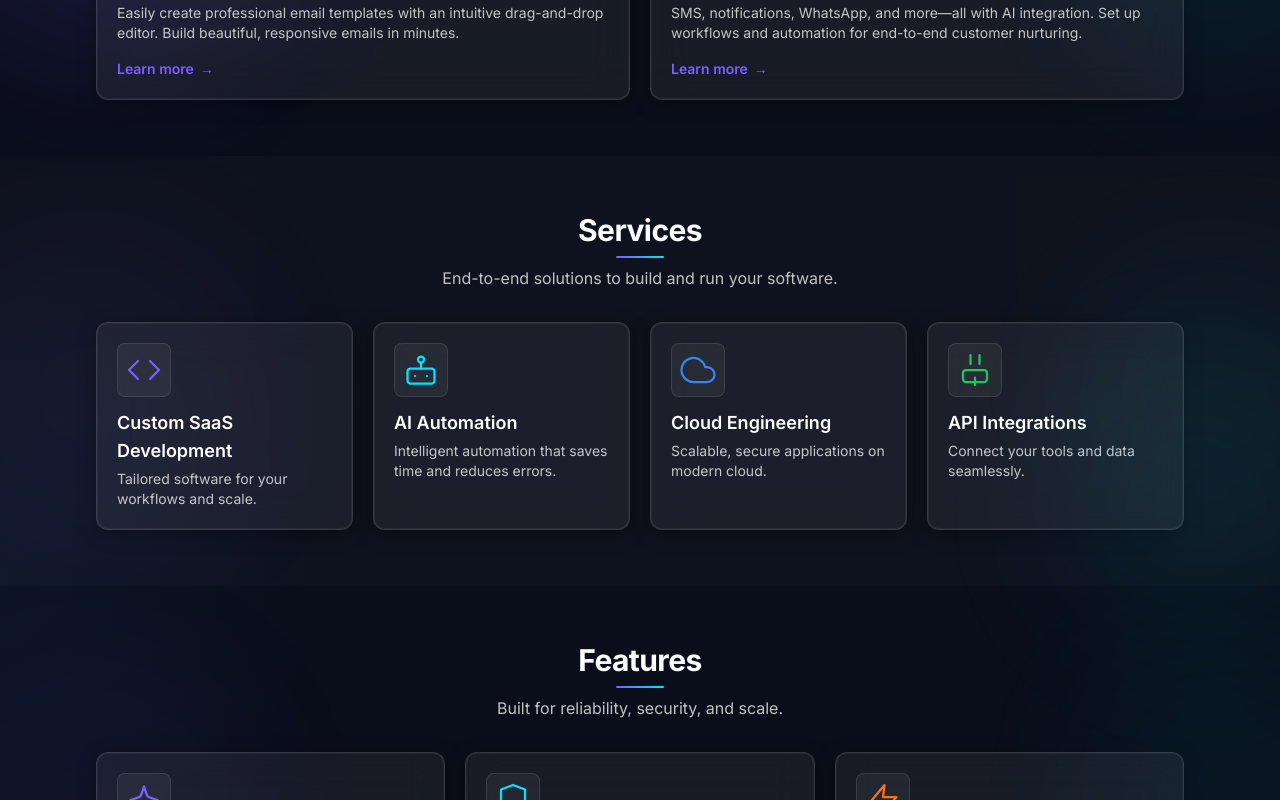
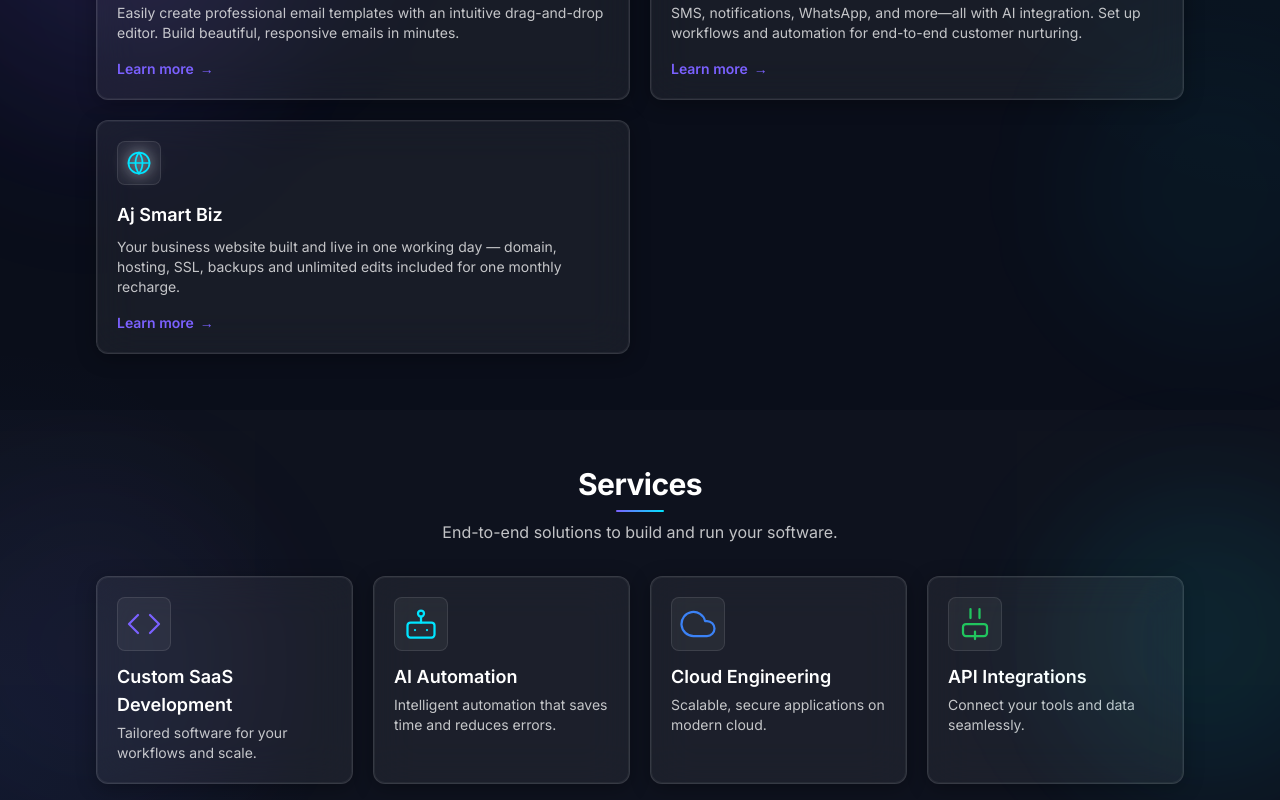
Before and after one commit to ajay123-aj/aj-technology-web, a Next.js app: page / in a window 1280 px wide. Shown: the part 840-1640 px from the top of the page. Built offline with nearby package versions, Linux system fonts and the light colour scheme; no server answers.

Commit message:
add aj smart biz product

```diff
--- a/src/app/page.tsx
+++ b/src/app/page.tsx
@@ -10,6 +10,7 @@ import { motion } from "framer-motion";
 const PRODUCTS = [
   { title: "AJ Email Editor", description: "Easily create professional email templates with an intuitive drag-and-drop editor. Build beautiful, responsive emails in minutes.", iconType: "workflow" as const, href: "https://mail.ajtechhub.com/" },
   { title: "Customer Nurturing", description: "SMS, notifications, WhatsApp, and more—all with AI integration. Set up workflows and automation for end-to-end customer nurturing.", iconType: "chat" as const, href: "https://nurturing.ajtechhub.com/" },
+  { title: "Aj Smart Biz", description: "Your business website built and live in one working day — domain, hosting, SSL, backups and unlimited edits included for one monthly recharge.", iconType: "globe" as const, href: "https://smart-biz.ajtechhub.com/" },
 ];
 
 export default function Home() {
--- a/src/app/products/layout.tsx
+++ b/src/app/products/layout.tsx
@@ -1,7 +1,7 @@
 import type { Metadata } from "next";
 
 const productsDescription =
-  "Explore our AI-powered SaaS products: AJ Email Editor for drag-and-drop email templates, Customer Nurturing for SMS, WhatsApp, and AI workflows.";
+  "Explore our AI-powered SaaS products: AJ Email Editor for drag-and-drop email templates, Customer Nurturing for SMS, WhatsApp, and AI workflows, and Aj Smart Biz for a fully managed business website live in one working day.";
 
 export const metadata: Metadata = {
   title: "Products",
--- a/src/app/products/page.tsx
+++ b/src/app/products/page.tsx
@@ -6,6 +6,7 @@ import Footer from "@/components/Footer";
 const products = [
   { title: "AJ Email Editor", description: "Easily create professional email templates with an intuitive drag-and-drop editor. Build beautiful, responsive emails in minutes.", iconType: "workflow" as const, href: "https://mail.ajtechhub.com/" },
   { title: "Customer Nurturing", description: "SMS, notifications, WhatsApp, and more—all with AI integration. Set up workflows and automation for end-to-end customer nurturing.", iconType: "chat" as const, href: "https://nurturing.ajtechhub.com/" },
+  { title: "Aj Smart Biz", description: "Your business website built and live in one working day — domain, hosting, SSL, backups and unlimited edits included for one monthly recharge.", iconType: "globe" as const, href: "https://smart-biz.ajtechhub.com/" },
 ];
 
 export default function Products() {
--- a/src/components/Icons.tsx
+++ b/src/components/Icons.tsx
@@ -51,6 +51,16 @@ export function IconAnalytics({ className = "w-10 h-10", color = iconColors.oran
     <svg className={className} viewBox="0 0 24 24" fill="none" stroke={color} strokeWidth="1.5" strokeLinecap="round" strokeLinejoin="round">
       <path d="M3 3v18h18" />
       <path d="M18 17V9M13 17V5M8 17v-3" />
+    </svg>
+  );
+}
+
+export function IconGlobe({ className = "w-10 h-10", color = iconColors.cyan }: { className?: string; color?: string }) {
+  return (
+    <svg className={className} viewBox="0 0 24 24" fill="none" stroke={color} strokeWidth="1.5" strokeLinecap="round" strokeLinejoin="round">
+      <circle cx="12" cy="12" r="9" />
+      <path d="M3 12h18" />
+      <path d="M12 3a15 15 0 0 1 0 18a15 15 0 0 1 0-18z" />
     </svg>
   );
 }
--- a/src/components/ProductCard.tsx
+++ b/src/components/ProductCard.tsx
@@ -2,7 +2,7 @@
 
 import Link from "next/link";
 import { motion } from "framer-motion";
-import { IconCRM, IconInvoice, IconChat, IconWorkflow, IconAnalytics } from "./Icons";
+import { IconCRM, IconInvoice, IconChat, IconWorkflow, IconAnalytics, IconGlobe } from "./Icons";
 
 const iconMap = {
   crm: IconCRM,
@@ -10,6 +10,7 @@ const iconMap = {
   chat: IconChat,
   workflow: IconWorkflow,
   analytics: IconAnalytics,
+  globe: IconGlobe,
 } as const;
 
 export type ProductIconType = keyof typeof iconMap;
```
